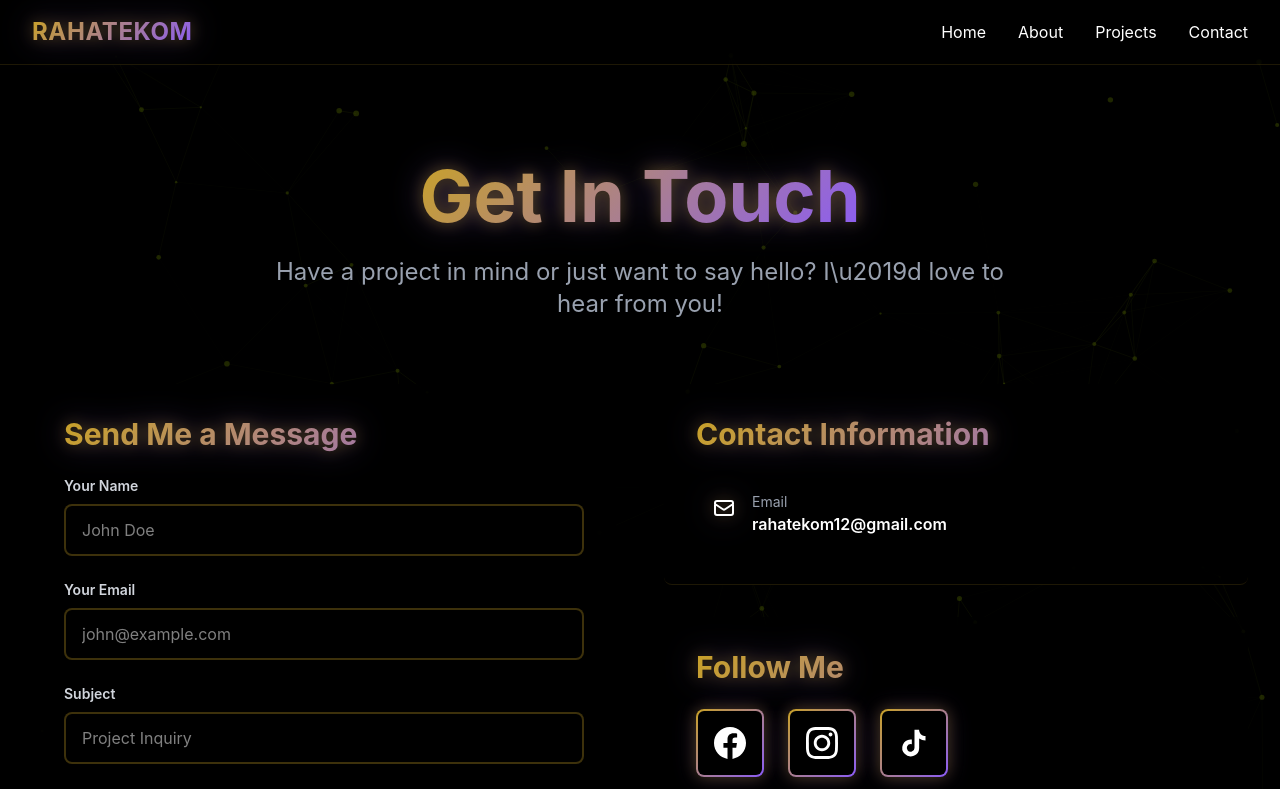
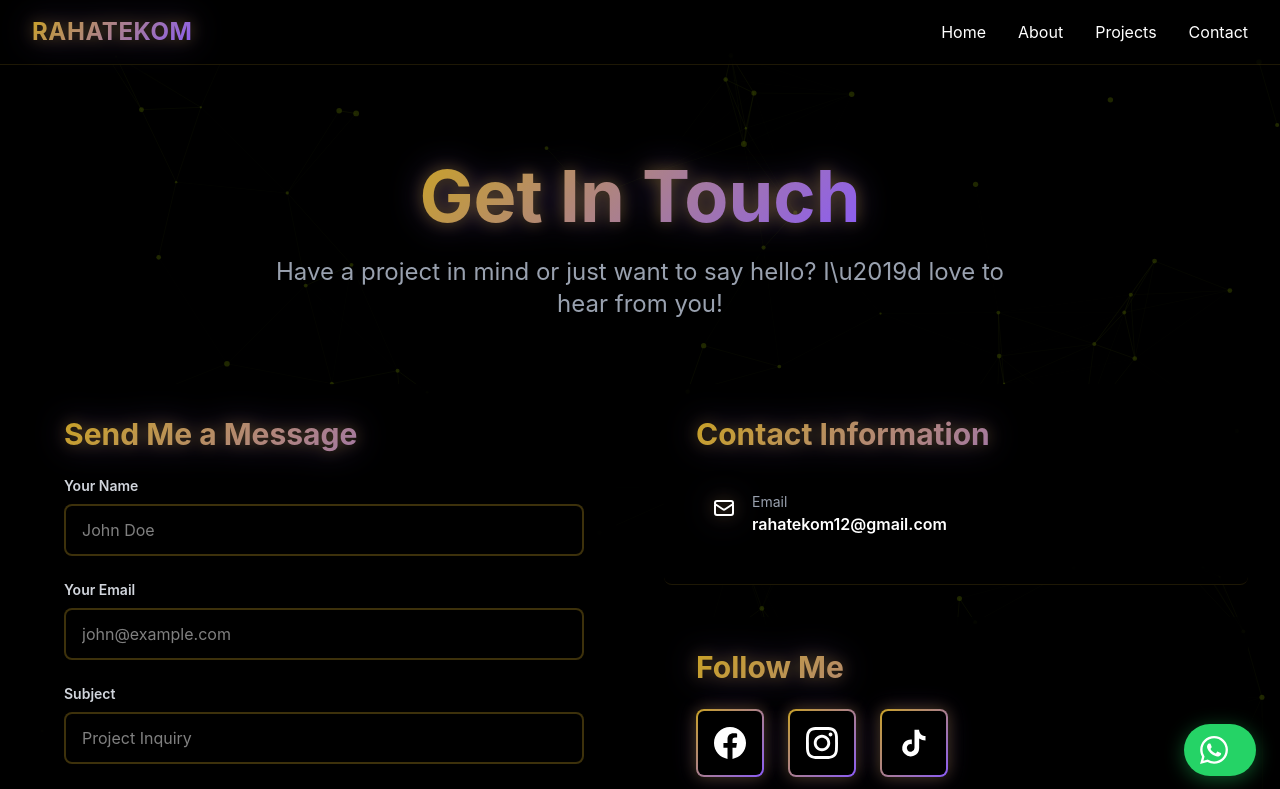
Before and after one commit to ahmed872/RAHTEKom1, a Next.js app: page /contact in a window 1280 px wide. Shown: the top 789 px of the page. Built offline with nearby package versions, Linux system fonts and the light colour scheme.

Commit message:
Added EmailJS integration and WhatsApp floating button

```diff
--- a/package.json
+++ b/package.json
@@ -9,6 +9,7 @@
     "lint": "eslint"
   },
   "dependencies": {
+    "@emailjs/browser": "^4.4.1",
     "@react-three/drei": "^10.7.6",
     "@react-three/fiber": "^9.4.0",
     "framer-motion": "^12.23.24",
--- a/src/app/contact/page.tsx
+++ b/src/app/contact/page.tsx
@@ -2,6 +2,7 @@
 
 import { motion } from 'framer-motion';
 import { useState } from 'react';
+import emailjs from '@emailjs/browser';
 
 export default function Contact() {
   const [formData, setFormData] = useState({
@@ -11,7 +12,7 @@
     message: '',
   });
   const [isSubmitting, setIsSubmitting] = useState(false);
-  const [submitStatus, setSubmitStatus] = useState<'idle' | 'success' | 'error'>('idle'); // 'error' is used in the catch block, so it's fine.
+  const [submitStatus, setSubmitStatus] = useState<'idle' | 'success' | 'error'>('idle');
 
   const handleChange = (e: React.ChangeEvent<HTMLInputElement | HTMLTextAreaElement>) => {
     setFormData({
@@ -25,19 +26,26 @@
     setIsSubmitting(true);
 
     try {
-      // Create mailto link with form data
-      const mailtoLink = `mailto:rahatekom12@gmail.com?subject=${encodeURIComponent(
-        formData.subject
-      )}&body=${encodeURIComponent(
-        `Name: ${formData.name}\nEmail: ${formData.email}\n\nMessage:\n${formData.message}`
-      )}`;
+      // EmailJS configuration
+      // You need to replace these with your actual EmailJS credentials
+      const serviceID = 'YOUR_SERVICE_ID'; // Get from EmailJS dashboard
+      const templateID = 'YOUR_TEMPLATE_ID'; // Get from EmailJS dashboard
+      const publicKey = 'YOUR_PUBLIC_KEY'; // Get from EmailJS dashboard
 
-      // Open email client
-      window.location.href = mailtoLink;
+      const templateParams = {
+        from_name: formData.name,
+        from_email: formData.email,
+        subject: formData.subject,
+        message: formData.message,
+        to_email: 'rahatekom12@gmail.com',
+      };
+
+      await emailjs.send(serviceID, templateID, templateParams, publicKey);
 
       setSubmitStatus('success');
       setFormData({ name: '', email: '', subject: '', message: '' });
-    } catch {
+    } catch (error) {
+      console.error('EmailJS Error:', error);
       setSubmitStatus('error');
     } finally {
       setIsSubmitting(false);
--- a/src/app/layout.tsx
+++ b/src/app/layout.tsx
@@ -3,6 +3,7 @@
 import Navigation from "../components/layout/Navigation";
 import Footer from "../components/layout/Footer";
 import ParticlesBackground from "../components/ui/ParticlesBackground";
+import WhatsAppButton from "../components/ui/WhatsAppButton";
 
 export const metadata: Metadata = {
   metadataBase: new URL("https://rahatekom.vercel.app"),
@@ -44,6 +45,7 @@
         <Navigation />
         {children}
         <Footer />
+        <WhatsAppButton />
       </body>
     </html>
   );
--- /dev/null
+++ b/src/components/ui/WhatsAppButton.tsx
@@ -0,0 +1,61 @@
+'use client';
+
+import { motion } from 'framer-motion';
+import { useState } from 'react';
+
+export default function WhatsAppButton() {
+  const [isHovered, setIsHovered] = useState(false);
+  const phoneNumber = '00201093033884';
+  const message = 'Hello! I visited your portfolio and would like to connect.';
+
+  const whatsappUrl = `https://wa.me/${phoneNumber}?text=${encodeURIComponent(message)}`;
+
+  return (
+    <motion.a
+      href={whatsappUrl}
+      target="_blank"
+      rel="noopener noreferrer"
+      className="fixed bottom-6 right-6 z-50 flex items-center gap-3 px-4 py-3 rounded-full shadow-2xl transition-all duration-300"
+      style={{
+        background: isHovered
+          ? 'linear-gradient(135deg, #25D366 0%, #128C7E 100%)'
+          : '#25D366',
+        boxShadow: isHovered
+          ? '0 10px 40px rgba(37, 211, 102, 0.5)'
+          : '0 4px 20px rgba(37, 211, 102, 0.4)',
+      }}
+      initial={{ scale: 0, opacity: 0 }}
+      animate={{ scale: 1, opacity: 1 }}
+      transition={{ duration: 0.5, delay: 1 }}
+      whileHover={{ scale: 1.1 }}
+      whileTap={{ scale: 0.95 }}
+      onMouseEnter={() => setIsHovered(true)}
+      onMouseLeave={() => setIsHovered(false)}
+      aria-label="Contact via WhatsApp"
+    >
+      {/* WhatsApp Icon */}
+      <motion.svg
+        className="w-7 h-7 text-white"
+        fill="currentColor"
+        viewBox="0 0 24 24"
+        animate={{ rotate: isHovered ? 360 : 0 }}
+        transition={{ duration: 0.6 }}
+      >
+        <path d="M17.472 14.382c-.297-.149-1.758-.867-2.03-.967-.273-.099-.471-.148-.67.15-.197.297-.767.966-.94 1.164-.173.199-.347.223-.644.075-.297-.15-1.255-.463-2.39-1.475-.883-.788-1.48-1.761-1.653-2.059-.173-.297-.018-.458.13-.606.134-.133.298-.347.446-.52.149-.174.198-.298.298-.497.099-.198.05-.371-.025-.52-.075-.149-.669-1.612-.916-2.207-.242-.579-.487-.5-.669-.51-.173-.008-.371-.01-.57-.01-.198 0-.52.074-.792.372-.272.297-1.04 1.016-1.04 2.479 0 1.462 1.065 2.875 1.213 3.074.149.198 2.096 3.2 5.077 4.487.709.306 1.262.489 1.694.625.712.227 1.36.195 1.871.118.571-.085 1.758-.719 2.006-1.413.248-.694.248-1.289.173-1.413-.074-.124-.272-.198-.57-.347m-5.421 7.403h-.004a9.87 9.87 0 01-5.031-1.378l-.361-.214-3.741.982.998-3.648-.235-.374a9.86 9.86 0 01-1.51-5.26c.001-5.45 4.436-9.884 9.888-9.884 2.64 0 5.122 1.03 6.988 2.898a9.825 9.825 0 012.893 6.994c-.003 5.45-4.437 9.884-9.885 9.884m8.413-18.297A11.815 11.815 0 0012.05 0C5.495 0 .16 5.335.157 11.892c0 2.096.547 4.142 1.588 5.945L.057 24l6.305-1.654a11.882 11.882 0 005.683 1.448h.005c6.554 0 11.89-5.335 11.893-11.893a11.821 11.821 0 00-3.48-8.413Z"/>
+      </motion.svg>
+
+      {/* Text - shows on hover */}
+      <motion.span
+        className="text-white font-semibold whitespace-nowrap overflow-hidden"
+        initial={{ width: 0, opacity: 0 }}
+        animate={{
+          width: isHovered ? 'auto' : 0,
+          opacity: isHovered ? 1 : 0,
+        }}
+        transition={{ duration: 0.3 }}
+      >
+        Chat on WhatsApp
+      </motion.span>
+    </motion.a>
+  );
+}
```
Also changed, not shown: 2 other files (tests, documents, lock files or other folders).
